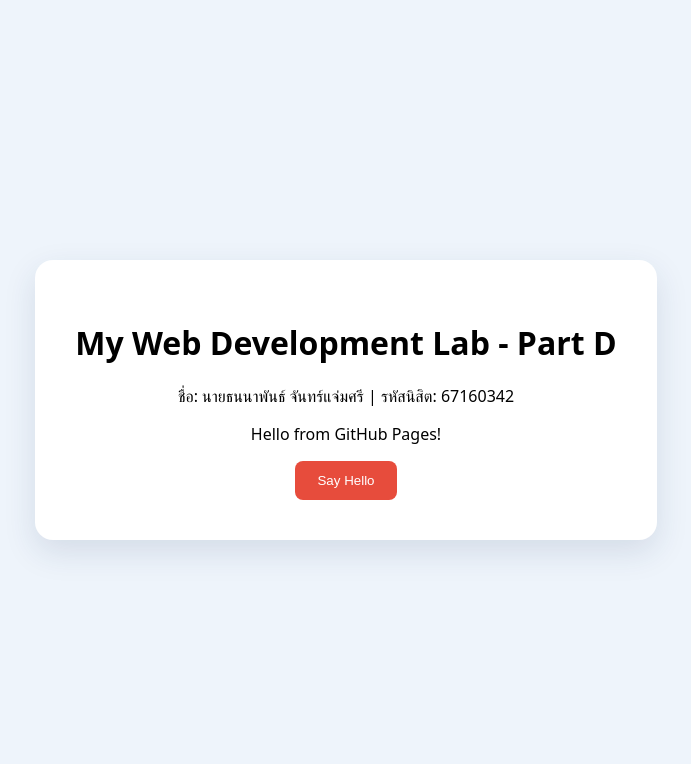
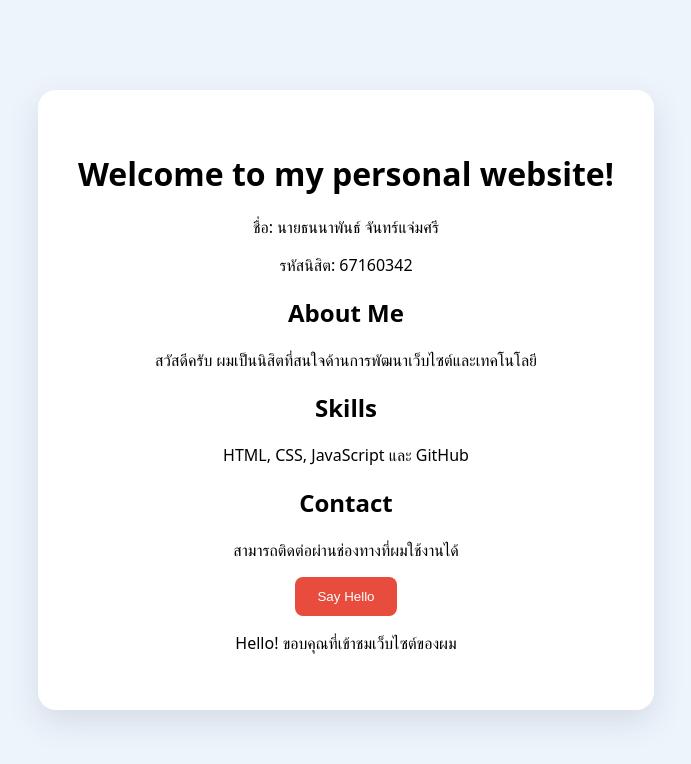
Before and after one commit to 67160342-sudo/webdev-actions-lab, a plain HTML site: page index.html in a window 1280 px wide. Both pictures are taken after a click on the button "Say Hello". Shown: the whole page, without its empty margins (294-985 px from the left). Drawn offline with Linux system fonts and the light colour scheme.

Commit message:
Complete website exercises

```diff
--- a/index.html
+++ b/index.html
@@ -3,16 +3,34 @@
 <head>
   <meta charset="UTF-8">
   <meta name="viewport" content="width=device-width, initial-scale=1.0">
-  <title>My GitHub Pages Lab</title>
+  <title>My Personal Website</title>
   <link rel="stylesheet" href="style.css">
 </head>
 <body>
   <main class="card">
-    <h1>My Web Development Lab - Part D</h1>
-    <p>ชื่อ: นายธนนาพันธ์ จันทร์แจ่มศรี | รหัสนิสิต: 67160342</p>
-    <p id="status">Ready to deploy</p>
+    <h1>Welcome to my personal website!</h1>
+    <p>ชื่อ: นายธนนาพันธ์ จันทร์แจ่มศรี</p>
+    <p>รหัสนิสิต: 67160342</p>
+
+    <section>
+      <h2>About Me</h2>
+      <p>สวัสดีครับ ผมเป็นนิสิตที่สนใจด้านการพัฒนาเว็บไซต์และเทคโนโลยี</p>
+    </section>
+
+    <section>
+      <h2>Skills</h2>
+      <p>HTML, CSS, JavaScript และ GitHub</p>
+    </section>
+
+    <section>
+      <h2>Contact</h2>
+      <p>สามารถติดต่อผ่านช่องทางที่ผมใช้งานได้</p>
+    </section>
+
     <button id="helloBtn">Say Hello</button>
+    <p id="status">ยินดีต้อนรับเข้าสู่เว็บไซต์ของผม</p>
   </main>
+
   <script src="script.js"></script>
 </body>
 </html>
--- a/script.js
+++ b/script.js
@@ -1,3 +1,6 @@
-document.querySelector('#helloBtn').addEventListener('click', () => {
-  document.querySelector('#status').textContent = 'Hello from GitHub Pages!';
+const helloBtn = document.getElementById("helloBtn");
+const status = document.getElementById("status");
+
+helloBtn.addEventListener("click", function () {
+  status.textContent = "Hello! ขอบคุณที่เข้าชมเว็บไซต์ของผม";
 });
```
